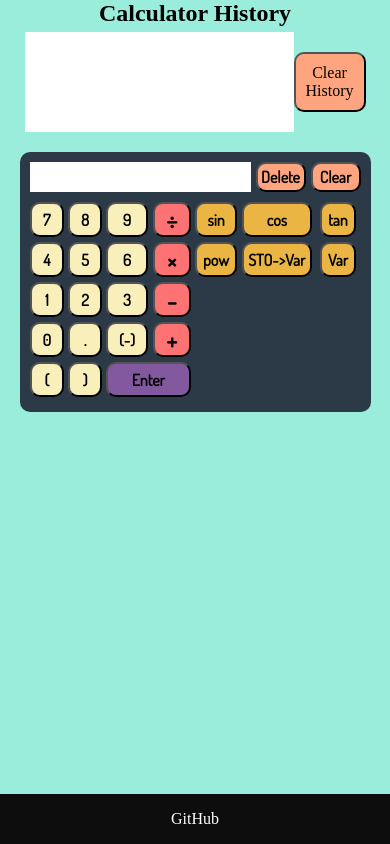
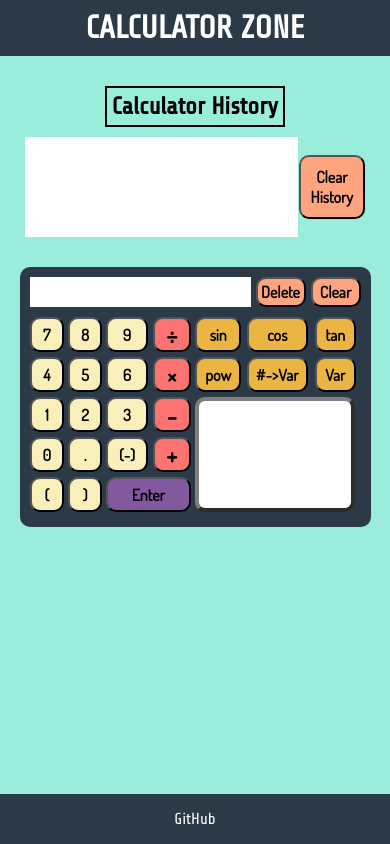
Before and after one commit to Kino101/Creative-Project-2, a plain HTML site: page index.html in a window 390 px wide. Drawn offline with Linux system fonts and the light colour scheme.

Commit message:
All finished, the calculator works and looks good

```diff
--- a/index.html
+++ b/index.html
@@ -3,12 +3,14 @@
 
 <head>
   <meta charset="utf-8" />
-  <title>Creative Project 2</title>
-  <link href="https://fonts.googleapis.com/css2?family=Dosis&family=Lora&display=swap" rel="stylesheet">
+  <title>Calculator Zone</title>
+  <link href="https://fonts.googleapis.com/css2?family=Dosis&family=Share+Tech&display=swap" rel="stylesheet">
   <link rel="stylesheet" href="/style.css" />
 </head>
 
 <body>
+
+  <h1 class="titleBanner">CALCULATOR ZONE</h1>
 
   <!--History scroll box-->
   <h2>Calculator History</h2>
@@ -47,13 +49,15 @@
         <button id="rightParn" class="number">)</button>
         <button id="enter">Enter</button>
       </div>
+      <!--Right side of the calculator--->
       <div class="advancedOperations">
         <button id="sin" class="advOp-item">sin</button>
         <button id="cos" class="advOp-item">cos</button>
         <button id="tan" class="advOp-item">tan</button>
         <button id="power" class="advOp-item">pow</button>
-        <button id="STO" class="advOp-item">STO->Var</button>
+        <button id="STO" class="advOp-item">#->Var</button>
         <button id="Var" class="advOp-item">Var</button>
+        <p id="mathQuote"></p>
       </div>
     </div>
   </div>
--- a/script.js
+++ b/script.js
@@ -140,6 +140,11 @@ document.getElementById("STO").addEventListener("click", function(event) {
     })
     .then(function(json) {
       variable = json;
+      document.getElementById("history").innerHTML +=
+        document.getElementById("equationDisplay").innerHTML + " -> Var";
+      let breakLine = document.createElement("br");
+      document.getElementById("history").appendChild(breakLine);
+      document.getElementById("equationDisplay").innerHTML = "";
     })
 })
 
@@ -157,6 +162,9 @@ document.getElementById("enter").addEventListener("click", function(event) {
   const url = "http://api.mathjs.org/v4/?expr=" + urlExpression;
   fetch(url)
     .then(function(response) {
+      if (response.status != 200) {
+        return "Error invalid input";
+      }
       return response.json();
     })
     .then(function(json) {
@@ -164,5 +172,29 @@ document.getElementById("enter").addEventListener("click", function(event) {
       let breakLine = document.createElement("br");
       document.getElementById("history").appendChild(breakLine);
       document.getElementById("equationDisplay").innerHTML = json;
+
+      if(document.getElementById("equationDisplay").innerHTML != "Error invalid input") {
+        newQuote(JSON.stringify(json));
+      }
     })
 })
+
+function newQuote(number) {
+  let index = number.indexOf('.');  //numbersapi only accepts whole numbers
+  if(index != -1){
+    number = number.slice(0, index);
+  }
+  let url = "http://numbersapi.com/" + number + "?json";
+  fetch(url)
+    .then(function(response) {
+      if (response.status != 200) {
+        return {
+          text: "Error calling the Numbers API service: " + response.statusText
+        }
+      }
+      return response.json();
+    })
+    .then(function(json) {
+      document.getElementById("mathQuote").innerHTML = '"' + json.text + '"';
+    })
+}
--- a/style.css
+++ b/style.css
@@ -15,10 +15,27 @@ body {
   align-items: center;
   justify-content: center;
   background-color: #9AECDB;
+  font-family: 'Share Tech', sans-serif;
 }
 
 button {
   font: inherit;
+}
+
+.titleBanner  {
+  width: 100%;
+  padding: 10px;
+  margin-bottom: 20px;
+  text-align: center;
+  background-color: #2C3A47;
+  color: white;
+}
+
+h2 {
+  padding: 5px;
+  border-width: 2px;
+  border-style: solid;
+  margin-top: 10px;
 }
 
 .historyContainer {
@@ -29,13 +46,14 @@ button {
   max-width: 700px;
   height: 100px;
   padding: 5px;
-  margin-top: 5px;
+  margin: 10px;
 }
 
 #history {
   display: block;
   width: 80%;
   height: inherit;
+  padding: 5px;
   overflow-wrap: break-word;
   overflow-y: scroll;
   background-color: white;
@@ -47,6 +65,8 @@ button {
   padding: 10px;
   border-radius: 10px;
   background-color: #FEA47F;
+  font-family: 'Dosis', sans-serif;
+  font-weight: 800;
 }
 
 .calculatorBody {
@@ -130,12 +150,40 @@ button {
 }
 
 .advOp-item {
+  display: block;
   margin-bottom: 5px;
   width: 90%;
+  min-width: auto;
+  height: auto;
   height: 35px;
   border-radius: 10px;
   background-color: #EAB543;
 
+}
+
+#mathQuote {
+  display: flex;
+  justify-content: center;
+  align-items: center;
+  text-align: center;
+  grid-column: 1/4;
+  background-color: white;
+  height: 115px;
+  width: 96.5%;
+  padding: 5px;
+  border-radius: 10px;
+  border-width: 4px;
+  border-style: outset;
+  border-color: gray;
+  font-style: italic;
+  max-height: auto;
+}
+
+@media only screen and (max-width: 450px) {
+  #mathQuote {
+    height: auto;
+    min-height: 115px;
+  }
 }
 
 /* Footer */
@@ -145,7 +193,7 @@ button {
   width: 100%;
   bottom: 0px;
   left: 0px;
-  background-color: #0d0d0d;
+  background-color: #2C3A47;
   align-items: center;
   justify-content: center;
   margin-top: auto;
@@ -166,6 +214,6 @@ button {
 }
 
 .footer-bottom a:hover {
-  color: #F2387C;
+  color: #FD7272;
 }
 /* //Footer */
```
